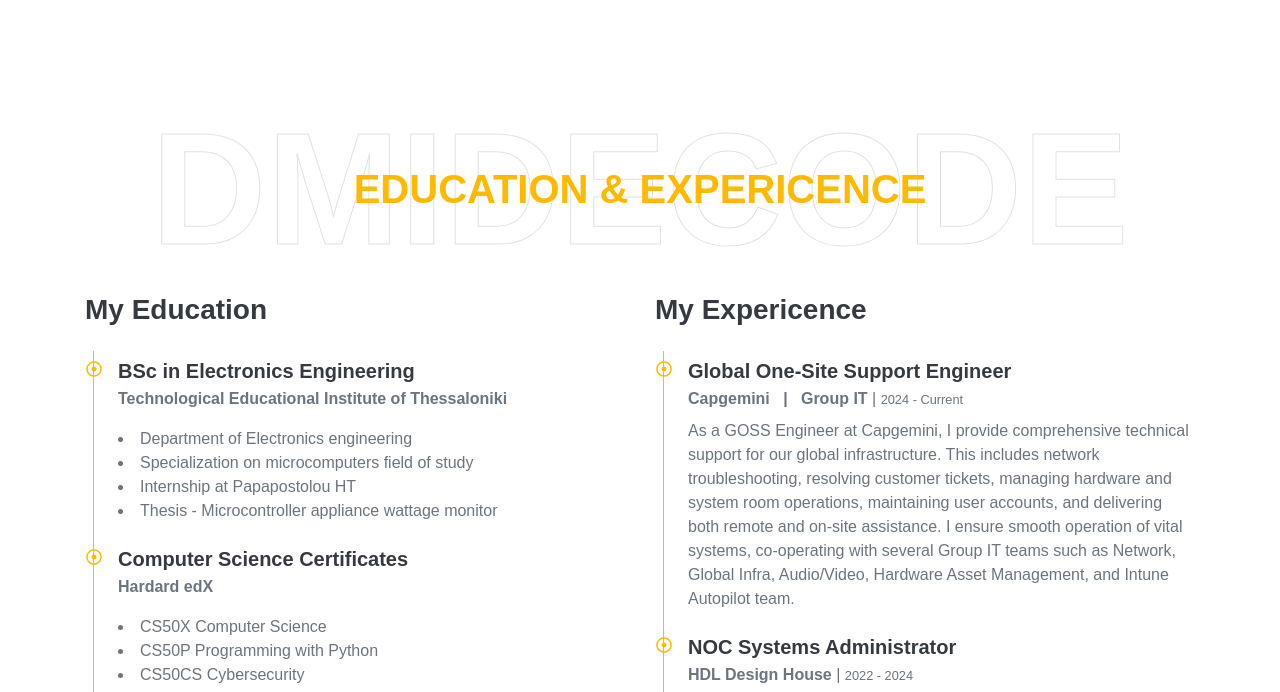
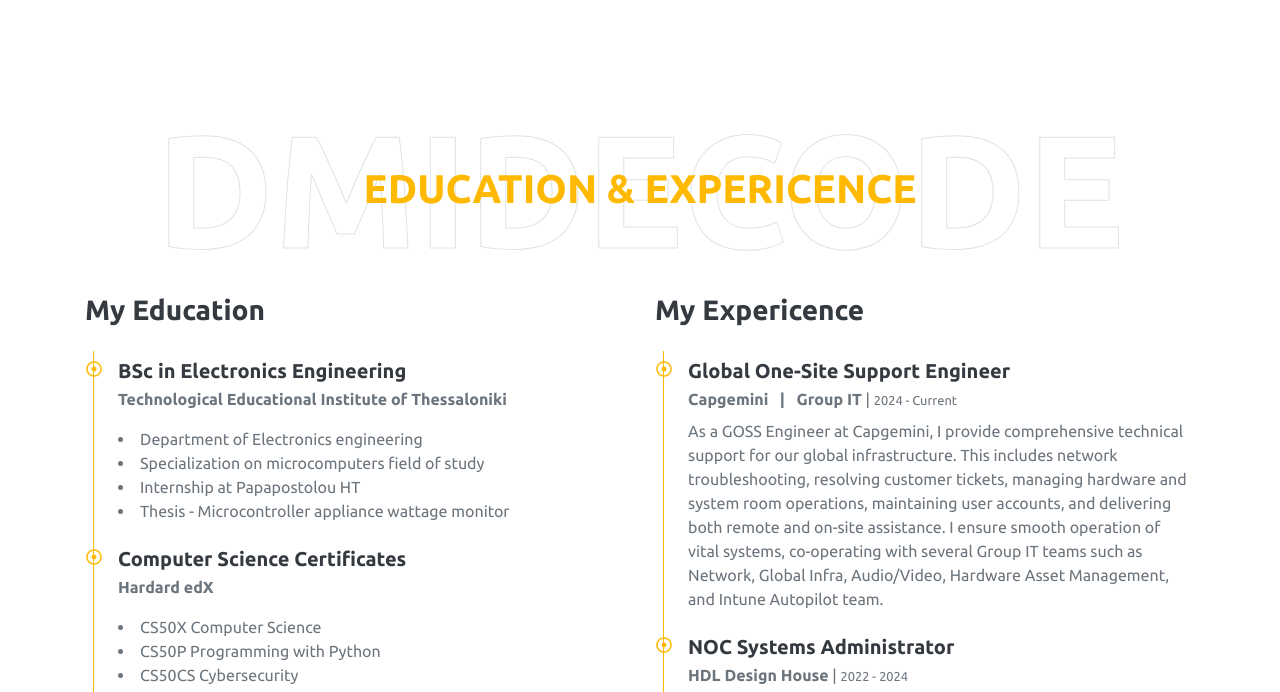
Before and after one commit to a-tsagkalidis/aboutme, a plain HTML site: page index.html in a window 1280 px wide. Shown: the part 1588-2280 px from the top of the page. Drawn offline with nearby package versions, Linux system fonts and the light colour scheme.

Commit message:
Update: Roboto replaced with Ubuntu font

```diff
--- a/index.html
+++ b/index.html
@@ -11,7 +11,7 @@
 
     <!-- Google Web Fonts -->
     <link rel="preconnect" href="https://fonts.gstatic.com">
-    <link href="https://fonts.googleapis.com/css2?family=Roboto:wght@300;400;500;700;900&display=swap" rel="stylesheet">
+    <link href="https://fonts.googleapis.com/css2?family=Ubuntu:wght@300;400;500;700;900&display=swap" rel="stylesheet">
 
     <!-- Font Awesome -->
     <link href="https://cdnjs.cloudflare.com/ajax/libs/font-awesome/5.10.0/css/all.min.css" rel="stylesheet">
--- a/scss/bootstrap/scss/_variables.scss
+++ b/scss/bootstrap/scss/_variables.scss
@@ -274,7 +274,7 @@ $embed-responsive-aspect-ratios: join(
 // Font, line-height, and color for body text, headings, and more.
 
 // stylelint-disable value-keyword-case
-$font-family-sans-serif:      -apple-system, BlinkMacSystemFont, "Segoe UI", Roboto, "Helvetica Neue", Arial, "Noto Sans", sans-serif, "Apple Color Emoji", "Segoe UI Emoji", "Segoe UI Symbol", "Noto Color Emoji" !default;
+$font-family-sans-serif:      -apple-system, BlinkMacSystemFont, "Segoe UI", Ubuntu, "Helvetica Neue", Arial, "Noto Sans", sans-serif, "Apple Color Emoji", "Segoe UI Emoji", "Segoe UI Symbol", "Noto Color Emoji" !default;
 $font-family-monospace:       SFMono-Regular, Menlo, Monaco, Consolas, "Liberation Mono", "Courier New", monospace !default;
 $font-family-base:            $font-family-sans-serif !default;
 // stylelint-enable value-keyword-case
--- a/scss/style.scss
+++ b/scss/style.scss
@@ -5,7 +5,7 @@ $secondary: #6c757d;
 $light: #ffffff;
 $dark: #343a40;
 
-$font-family-sans-serif: 'Roboto', sans-serif;
+$font-family-sans-serif: 'Ubuntu', sans-serif;
 
 $body-bg: $light;
 
```
